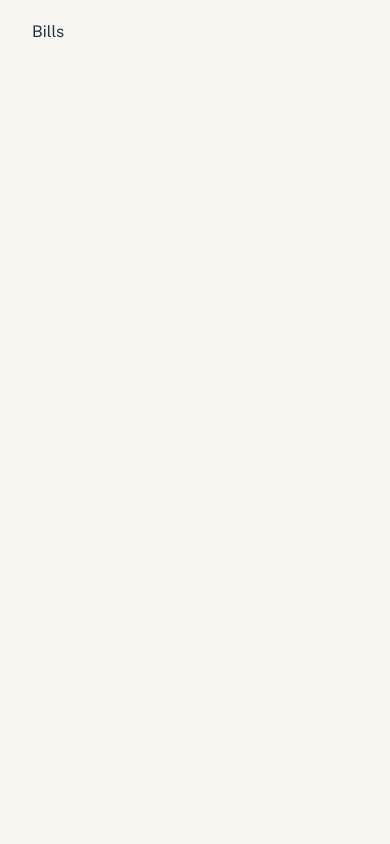
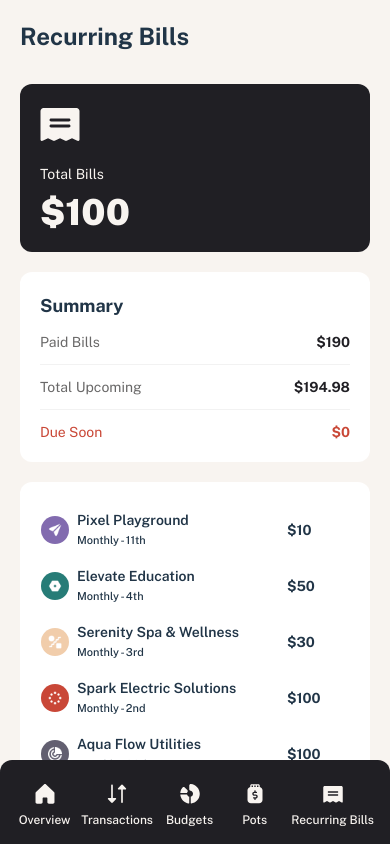
Before and after one commit to thomaspeter92/personal-finance-app, a React (Vite) app: page /bills in a window 390 px wide. Shown: the top 844 px of the page. Built offline with nearby package versions, Linux system fonts and the light colour scheme.

Commit message:
add bills page and media queries

```diff
--- a/package.json
+++ b/package.json
@@ -10,6 +10,7 @@
     "preview": "vite preview"
   },
   "dependencies": {
+    "@radix-ui/react-dialog": "^1.1.2",
     "@radix-ui/react-popover": "1.1.1",
     "@radix-ui/react-select": "^2.1.1",
     "class-variance-authority": "^0.7.0",
--- a/src/App.tsx
+++ b/src/App.tsx
@@ -5,12 +5,14 @@ import Bills from "./views/Bills";
 import Budgets from "./views/Budgets";
 import Pots from "./views/Pots";
 import Transactions from "./views/Transactions";
+import MobileBar from "./components/MobileBar";
 
 function App() {
   return (
     <div className="flex h-full">
       <Sidebar />
-      <main className="p-5 px-8 flex-1">
+      <MobileBar />
+      <main className="p-5 sm:px-8 flex-1 w-screen">
         <Routes>
           <Route path="/" element={<Overview />}></Route>
           <Route path="/bills" element={<Bills />}></Route>
@@ -18,6 +20,7 @@ function App() {
           <Route path="/pots" element={<Pots />}></Route>
           <Route path="/transactions" element={<Transactions />}></Route>
         </Routes>
+        <div className="h-20 w-full md:hidden"></div>
       </main>
     </div>
   );
--- /dev/null
+++ b/src/components/MobileBar.tsx
@@ -0,0 +1,30 @@
+import React from "react";
+import { Link } from "react-router-dom";
+import { menu } from "../util/menu";
+import { Icons } from "./ui/Icons";
+
+type Props = {};
+
+const MobileBar = (props: Props) => {
+  return (
+    <div className="p-3 z-50 bg-gray-900 fixed bottom-0 w-screen rounded-t-xl md:hidden">
+      <nav className="flex justify-between items-center w-full">
+        {Object.keys(menu).map((d, i) => {
+          const Icon = Icons[menu[d].icon as keyof typeof Icons];
+          return (
+            <Link
+              to={menu[d].href}
+              className="px-1 text-xs font-medium whitespace-nowrap flex-1 pt-3 group cursor-pointer flex flex-col items-center border-b-4 border-gray-900 gap-2 text-beige-100 hover:text-gray-900 rounded-t hover:bg-beige-100 hover:border-green"
+              key={d + i}
+            >
+              <Icon className="fill-beige-100 group-hover:fill-green w-5 h-5" />
+              <span>{menu[d].label}</span>
+            </Link>
+          );
+        })}
+      </nav>
+    </div>
+  );
+};
+
+export default MobileBar;
--- a/src/components/ui/Button.tsx
+++ b/src/components/ui/Button.tsx
@@ -2,13 +2,14 @@ import { cva, VariantProps } from "class-variance-authority";
 import { Icons } from "./Icons";
 
 const styles = cva(
-  "px-5 py-3 rounded-lg border flex items-center justify-center gap-2 text-sm font-semibold whitespace-nowrap",
+  "px-5 py-3 rounded-lg border flex items-center justify-center gap-2 text-sm font-semibold whitespace-nowrap transition",
   {
     variants: {
       intent: {
         black: "bg-gray-900 text-gray-100 border-gray-900",
         "black-outlined": "border-gray-900 ",
-        beige: "bg-beige-100 text-gray-900",
+        beige:
+          "bg-beige-100 text-gray-900 hover:bg-gray-900 hover:text-beige-100",
       },
     },
   }
--- /dev/null
+++ b/src/components/ui/Modal.tsx
@@ -0,0 +1,23 @@
+import React from "react";
+import * as Dialog from "@radix-ui/react-dialog";
+import { useModal } from "../../hooks/useModal";
+
+type Props = {
+  open: boolean;
+  toggleOpen: () => void;
+};
+
+const Modal = ({ open, toggleOpen }: Props) => {
+  return (
+    <Dialog.Root open={open} onOpenChange={toggleOpen}>
+      <Dialog.Portal>
+        <Dialog.Overlay className="bg-black/50 fixed inset-0 backdrop-blur-sm" />
+        <Dialog.Content className="bg-beige-100 p-5 fixed w-96 h-80 top-1/2 left-1/2 -translate-x-1/2 -translate-y-1/2 rounded-xl">
+          <Dialog.Title>Modal</Dialog.Title>
+        </Dialog.Content>
+      </Dialog.Portal>
+    </Dialog.Root>
+  );
+};
+
+export default Modal;
--- /dev/null
+++ b/src/hooks/useModal.ts
@@ -0,0 +1,14 @@
+import { useState } from "react";
+
+export const useModal = () => {
+  const [open, setOpen] = useState<boolean>(false);
+
+  const toggleModal = () => {
+    setOpen((open) => !open);
+  };
+
+  return {
+    open,
+    toggleModal,
+  };
+};
--- a/src/util/helpers.ts
+++ b/src/util/helpers.ts
@@ -47,3 +47,8 @@ export const getDueSoonBills = (bills: Bills): number => {
 
   return Math.abs(Number(total.toFixed(2)));
 };
+export function getOrdinal(n: number) {
+  let s = ["th", "st", "nd", "rd"];
+  let v = n % 100;
+  return n + (s[(v - 20) % 10] || s[v] || s[0]);
+}
--- a/src/views/Bills.tsx
+++ b/src/views/Bills.tsx
@@ -1,9 +1,88 @@
 import React from "react";
+import { Icons } from "../components/ui/Icons";
+import useBillsStore from "../stores/billsStore";
+import {
+  getUpcomingBills,
+  getDueSoonBills,
+  getTotalBillsPaid,
+  getOrdinal,
+} from "../util/helpers";
 
 type Props = {};
 
 const Bills = (props: Props) => {
-  return <div>Bills</div>;
+  const { bills } = useBillsStore();
+  const upcoming = getUpcomingBills(bills);
+  const dueSoon = getDueSoonBills(bills);
+  const paid = getTotalBillsPaid(bills);
+
+  const BillsIcon = Icons["bills"];
+
+  return (
+    <div className="space-y-8">
+      <h1 className="text-2xl font-bold">Recurring Bills</h1>
+      <div className="grid xl:grid-cols-2 gap-5 items-start">
+        <div className="gap-5 flex flex-col sm:flex-row xl:flex-col [&>*]:flex-1">
+          {/* TOTAL */}
+          <div className="bg-gray-900 p-5 rounded-xl text-beige-100">
+            <BillsIcon className="fill-beige-100 w-10 h-10" />
+            <p className="text-sm  mt-5">Total Bills</p>
+            <p className="font-black text-4xl mt-2">$100</p>
+          </div>
+
+          {/* SUMMARY */}
+          <div className="bg-white rounded-xl p-5">
+            <h2 className="font-bold text-lg mb-3">Summary</h2>
+            <div className="[&>p]:flex [&>p]:justify-between [&>p]:text-gray-500 [&>p:not(:last-child)]:border-b [&>p:not(:last-child)]:pb-3 space-y-3 text-sm ">
+              <p>
+                Paid Bills{" "}
+                <span className="font-bold text-gray-900">${paid}</span>
+              </p>
+              <p>
+                Total Upcoming{" "}
+                <span className="font-bold text-gray-900">${upcoming}</span>
+              </p>
+              <p className="!text-red">
+                Due Soon <span className="font-bold text-red">${dueSoon}</span>
+              </p>
+            </div>
+          </div>
+        </div>
+
+        {/* BILLS LIST */}
+        <div className="p-5 rounded-xl bg-white">
+          <table className="w-full">
+            <thead className="hidden sm:table-header-group">
+              <tr className="[&>td]:pb-5 border-b border-gray-100 text-sm text-gray-500">
+                <td>Bill Title</td>
+                <td>Due Date</td>
+                <td>Amount</td>
+              </tr>
+            </thead>
+            <tbody>
+              {bills?.map((x, i) => (
+                <tr className="[&>td]:py-2  text-sm">
+                  <td className="flex items-center gap-2">
+                    <img src={x.avatar} className="w-7 h-7 rounded-full" />
+                    <p className="font-semibold ">
+                      {x.name}
+                      <span className="text-[11px] block font-medium sm:hidden">
+                        Monthly - {getOrdinal(x.day)}
+                      </span>
+                    </p>
+                  </td>
+                  <td className="text-gray-500 text-xs hidden sm:table-cell">
+                    Monthly - {getOrdinal(x.day)}
+                  </td>
+                  <td className="font-bold">${Math.abs(x.amount)}</td>
+                </tr>
+              ))}
+            </tbody>
+          </table>
+        </div>
+      </div>
+    </div>
+  );
 };
 
 export default Bills;
--- a/src/views/Budgets.tsx
+++ b/src/views/Budgets.tsx
@@ -5,6 +5,9 @@ import useTransactionsStore, { Transaction } from "../stores/transactionsStore";
 import { formatDateString } from "../util/helpers";
 import { Icons } from "../components/ui/Icons";
 import { Link } from "react-router-dom";
+import Button from "../components/ui/Button";
+import { useModal } from "../hooks/useModal";
+import Modal from "../components/ui/Modal";
 
 type Props = {};
 
@@ -88,6 +91,7 @@ const BudgetBox = ({
 const Budgets = ({}: Props) => {
   const { budgets } = useBudgetsStore();
   const { transactions } = useTransactionsStore();
+  const { open, toggleModal } = useModal();
 
   const latestSpending: Record<string, Transaction[]> = {};
   budgets.forEach((budget) => {
@@ -99,11 +103,14 @@ const Budgets = ({}: Props) => {
     }
   });
 
-  console.log(latestSpending);
-
   return (
     <div className="space-y-8">
-      <h1 className="text-2xl font-bold">Budgets</h1>
+      <h1 className="text-2xl font-bold flex justify-between items-center">
+        Budgets
+        <Button onClick={toggleModal} intent="black">
+          Add New Budget
+        </Button>
+      </h1>
       <div className="grid lg:grid-cols-2 gap-5 items-start">
         <div className="rounded-lg bg-white p-5 lg:sticky top-5 gap-5 flex flex-col sm:flex-row  lg:flex-col items-center">
           <BudgetChart />
@@ -150,6 +157,7 @@ const Budgets = ({}: Props) => {
           ))}
         </div>
       </div>
+      <Modal open={open} toggleOpen={toggleModal}></Modal>
     </div>
   );
 };
--- a/src/views/Overview.tsx
+++ b/src/views/Overview.tsx
@@ -10,7 +10,7 @@ const Overview = ({}: Props) => {
   return (
     <div className="space-y-5">
       <h1 className="text-2xl font-bold">Overview</h1>
-      <div className="grid grid-cols-3 gap-5">
+      <div className="grid sm:grid-cols-3 gap-5">
         <Card title="Current Balance" value="$5,500" />
         <Card title="Income" value="$4,000" />
         <Card title="expenses" value="$1,200" />
```
Also changed, not shown: src/stores/billsStore.ts (+0 -7 lines), 1 other file (tests, documents, lock files or other folders).
